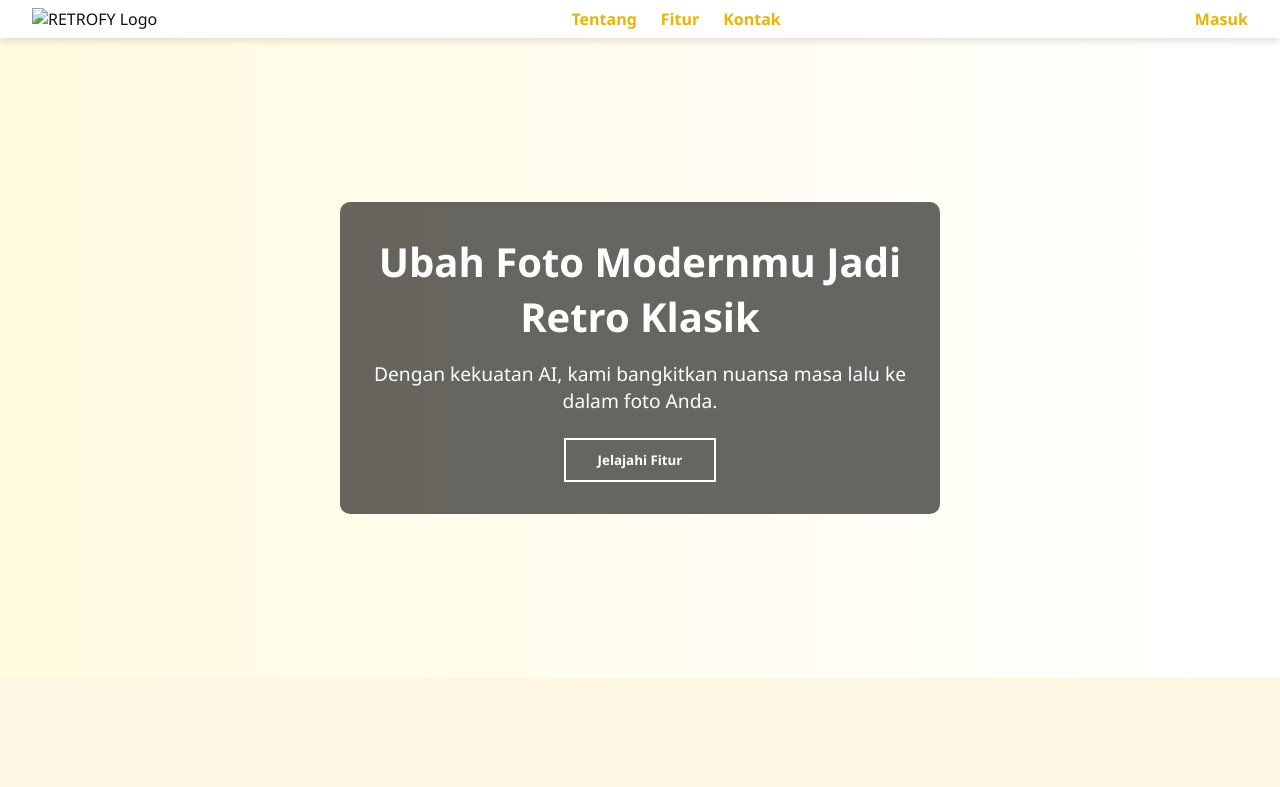
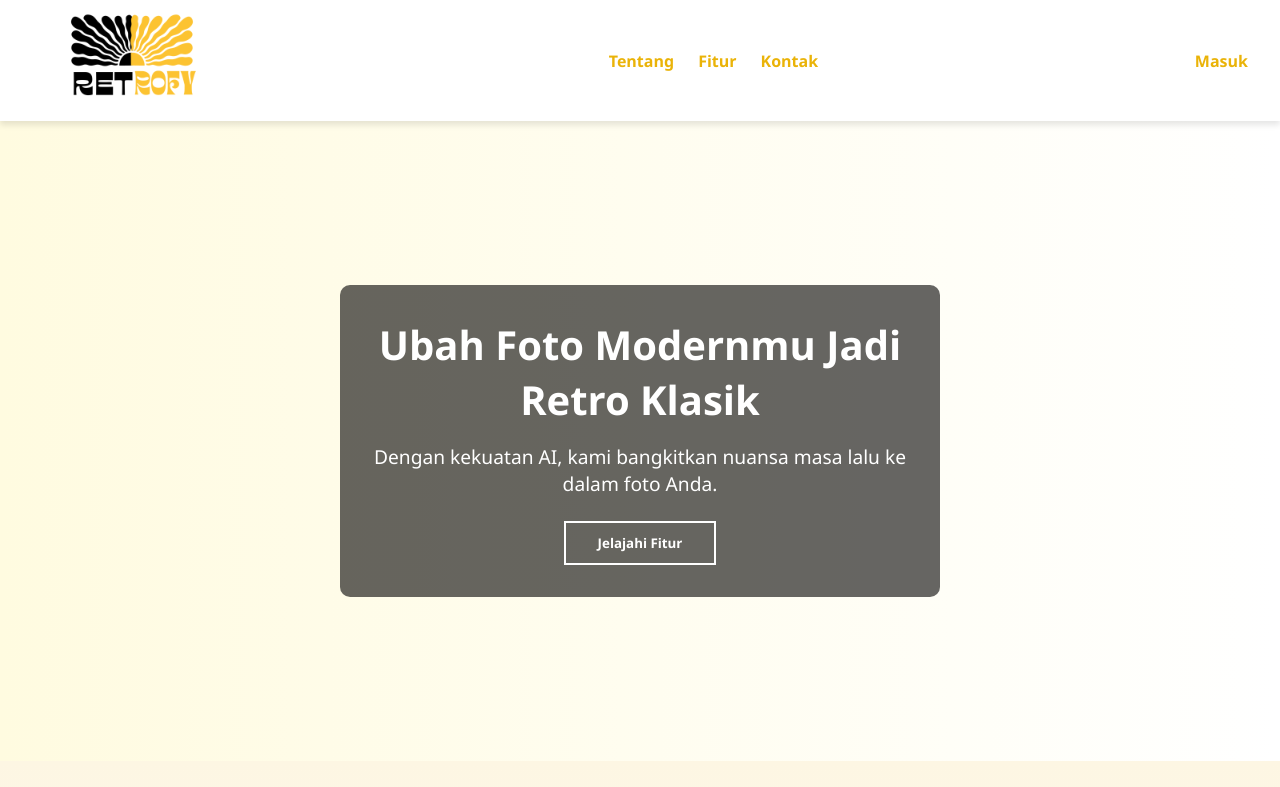
Before and after one commit to MAHENXYZ/RETROFY.AI, a plain HTML site: page fitur.html in a window 1280 px wide. Shown: the top 787 px of the page. Drawn offline with Linux system fonts and the light colour scheme.

Commit message:
fitur.html

```diff
--- a/fitur.html
+++ b/fitur.html
@@ -106,7 +106,7 @@
   <!-- Header -->
   <header>
     <div class="logo">
-      <img src="RETROFY.png" alt="RETROFY Logo" />
+      <img src="RR.png" alt="RETROFY Logo" />
     </div>
     <nav>
       <ul>
```
